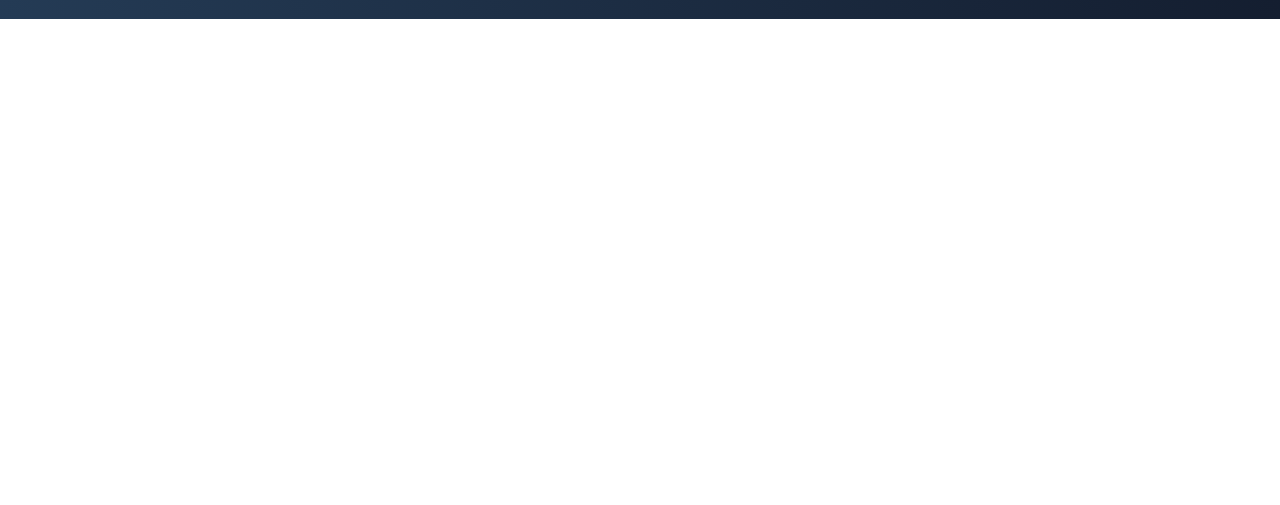
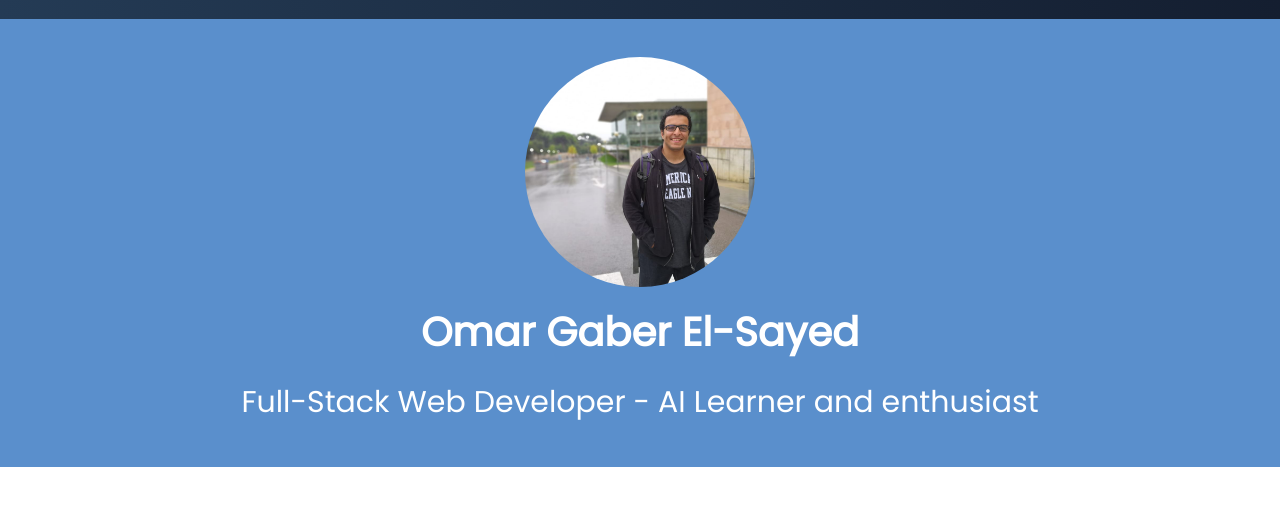
Before and after one commit to omargaber/omargaber.github.io, a plain HTML site: page index.html in a window 1280 px wide. Shown: the part 135-640 px from the top of the page. Drawn offline with nearby package versions, Linux system fonts and the light colour scheme.

Commit message:
Name, image and title added

```diff
--- a/css/style.css
+++ b/css/style.css
@@ -1,6 +1,14 @@
 /* Google Fonts Import */
 @import url('https://fonts.googleapis.com/css?family=Alegreya+Sans|Great+Vibes|Poppins&display=swap');
 
+.container {
+    width: 100% !important;
+    height: 100% !important;
+    margin-right: 0 !important;
+    margin-left: 0 !important;
+    max-width: 100% !important;
+    padding: 0;
+}
 
 .navbar {
     /* Moonlit Asteroid Gradient */
@@ -44,3 +52,39 @@
     color: #152034;
     transition: 0.5s;
 }
+
+.about {
+    width: 100%;
+    display: block;
+    height: 70%;
+    background-color: #5A8FCC;
+    padding-right: 10%;
+    padding-left: 10%;
+    padding-top: 3%;
+    padding-bottom: 3%;
+    margin: auto;
+}
+
+.myPhoto {
+    display: block;
+    object-fit: cover;
+    width: 230px;
+    height: 230px;
+    border-radius: 50%;
+    margin: auto;
+}
+
+.name,
+.title {
+    color: white;
+    font-family: 'Poppins';
+    font-size: 40px;
+    margin-right: auto;
+    margin-left: auto;
+    padding-top: 2%;
+    text-align: center;
+}
+
+.title {
+    font-size: 30px !important;
+}
--- a/index.html
+++ b/index.html
@@ -24,16 +24,19 @@
 
                 <div class="collapse navbar-collapse" id="navbarNavAltMarkup">
                     <div class="navbar-nav">
-                        <a class="nav-item nav-link active" href="https://themindscribbles.wordpress.com/">Blog</a>
-                        <a class="nav-item nav-link" href="#">About</a>
-                        <a class="nav-item nav-link" href="#">Testimonials</a>
-                        <a class="nav-item nav-link" href="#">Contact</a>
+                        <a class="nav-item nav-link" href="https://themindscribbles.wordpress.com/">Blog</a>
+                        <a class="nav-item nav-about nav-link" href="#">About</a>
+                        <a class="nav-item nav-testimonials nav-link" href="#">Testimonials</a>
+                        <a class="nav-item nav-contact nav-link" href="#">Contact</a>
                     </div>
                 </div>
             </nav>
         </div>
         <div class="container">
             <div class="about">
+                <img class="myPhoto" src="media/omar.jpg" />
+                <h1 class="name"><strong>Omar Gaber El-Sayed</strong></h1>
+                <h2 class="title">Full-Stack Web Developer - AI Learner and enthusiast</h2>
                 <div class="skills"></div>
             </div>
             <div class="testimonials"></div>
```
Also changed, not shown: media/omar.jpg (added).
